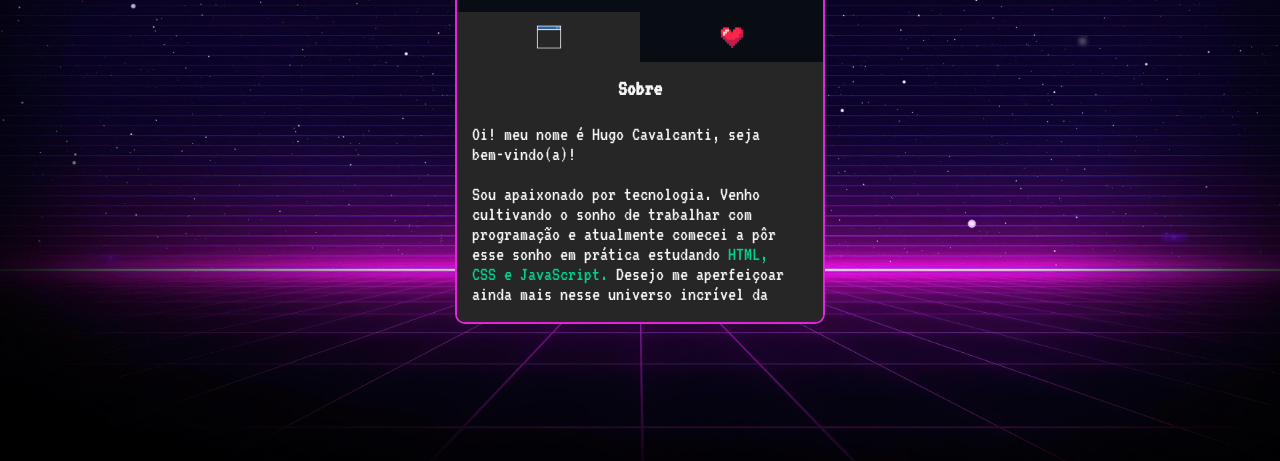
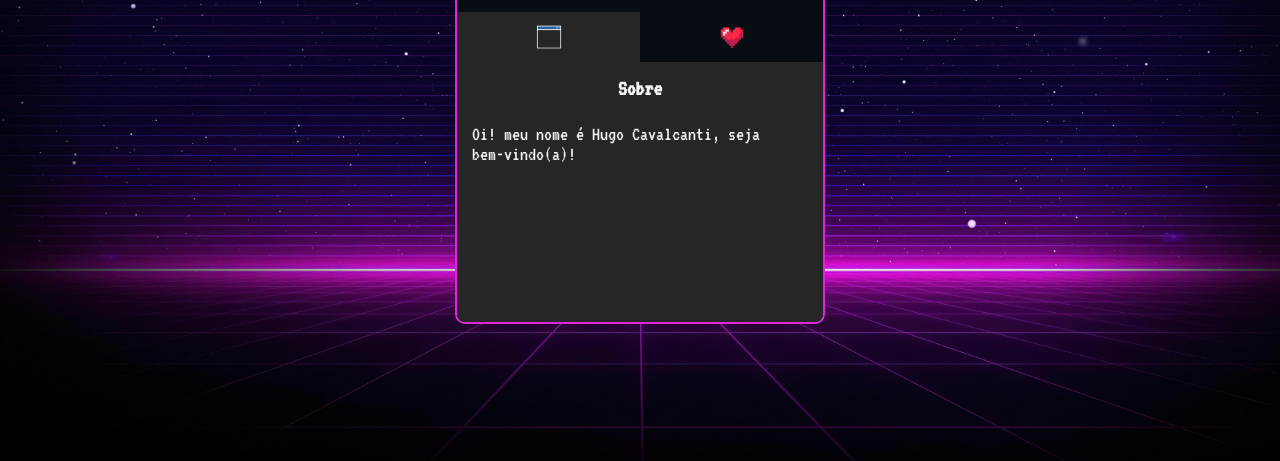
Before and after one commit to hugo-cavalcanti/mini-portifolio-hugo, a plain HTML site: page index.html in a window 1280 px wide. Shown: the part 339-800 px from the top of the page. Drawn offline with Linux system fonts and the light colour scheme.

Commit message:
Update index.html

```diff
--- a/index.html
+++ b/index.html
@@ -1,5 +1,4 @@
 <!DOCTYPE html>
-<html lang="en">
   <head>
     <meta charset="UTF-8" />
     <meta http-equiv="X-UA-Compatible" content="IE=edge" />
@@ -41,9 +40,6 @@
               <p>Oi! meu nome é Hugo Cavalcanti, seja bem-vindo(a)!</p>
               <br>
               <p>
-                Sou apaixonado por tecnologia. Venho cultivando o sonho de trabalhar com programação e atualmente comecei
-                a pôr esse sonho em prática estudando <span>HTML, CSS e JavaScript.</span> Desejo me aperfeiçoar ainda
-                mais nesse universo incrível da tecnologia. Gosto muito de futebol (Go gunners!), games e assistir as lives do Casimiro (hehe).
               </p>
             </div>
           </div>
```
